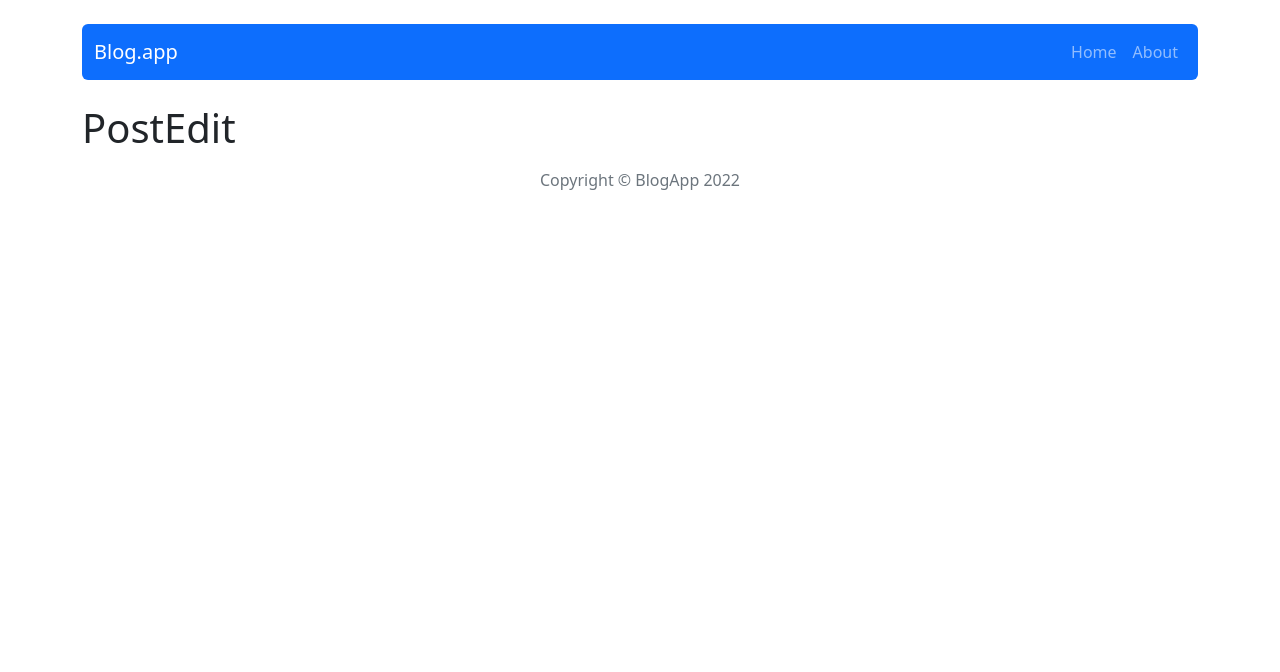
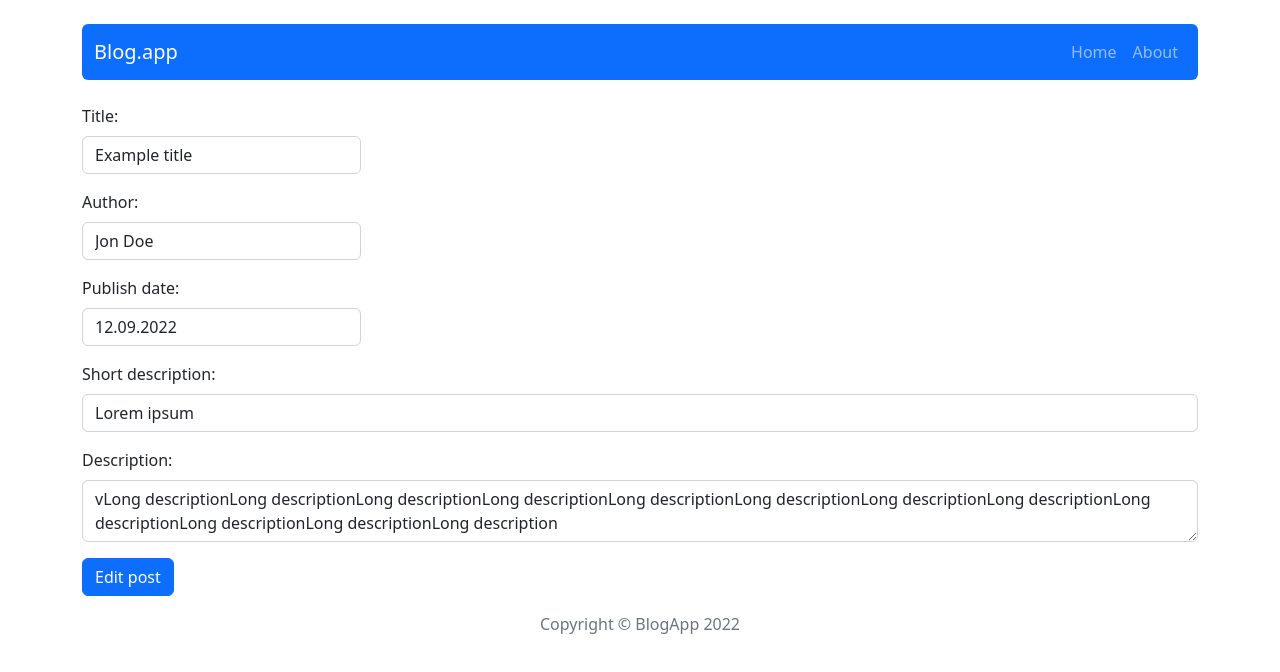
Before and after one commit to Erykov9/crud-app, a React (Create React App) app: page /post/edit/1 in a window 1280 px wide. Shown: the top 672 px of the page. Built offline with nearby package versions, Linux system fonts and the light colour scheme.

Commit message:
finished project

```diff
--- a/package.json
+++ b/package.json
@@ -7,6 +7,7 @@
     "@testing-library/react": "^13.4.0",
     "@testing-library/user-event": "^13.5.0",
     "bootstrap": "^5.2.1",
+    "proptypes": "^1.1.0",
     "react": "^18.2.0",
     "react-bootstrap": "^2.5.0",
     "react-dom": "^18.2.0",
--- a/src/components/features/AddPostForm.js
+++ b/src/components/features/AddPostForm.js
@@ -1,61 +1,19 @@
-import { Form, Button } from "react-bootstrap";
-import { useState } from "react";
+import PostForm from "./PostForm.js";
+import { useNavigate } from "react-router-dom";
 import { useDispatch } from "react-redux";
-import { addPost } from "../../redux/postsRedux";
-import shortid from "shortid";
-import { Navigate, useNavigate } from "react-router-dom";
+import { addPost } from "../../redux/postsRedux.js";
 
 const AddPostForm = () => {
-  const [title, setTitle] = useState('');
-  const [author, setAuthor] = useState('');
-  const [date, setDate] = useState('');
-  const [short, setShort] = useState('');
-  const [description, setDescription] = useState('');
+  const navigate = useNavigate();
   const dispatch = useDispatch();
-  const navigate = useNavigate();
 
-  const handleSubmit = (e) => {
-    e.preventDefault();
-    console.log(title, author, date, short, description)
-    dispatch(addPost({id: shortid(), title, author, publishDate: date, shortDescription: short, description }));
+  const handleSubmit = post => {
+    dispatch(addPost(post));
     navigate('/')
-  }
-
-
-
+  };
 
   return (
-    <div>
-       <Form onSubmit={handleSubmit}>
-      <Form.Group className="mb-3 col-3">
-        <Form.Label>Title:</Form.Label>
-        <Form.Control type="text" placeholder="Title" id="title" value={title} onChange={e => setTitle(e.target.value)}/>
-      </Form.Group>
-
-      <Form.Group className="mb-3 col-3">
-        <Form.Label>Author:</Form.Label>
-        <Form.Control type="text" placeholder="Author" id="author" value={author} onChange={e => setAuthor(e.target.value)}/>
-      </Form.Group>
-
-      <Form.Group className="mb-3 col-3">
-        <Form.Label>Publish date:</Form.Label>
-        <Form.Control type="text" placeholder="Ex. 12.11.1994" id="date" value={date} onChange={e => setDate(e.target.value)}/>
-      </Form.Group>
-
-      <Form.Group className="mb-3">
-        <Form.Label>Short description:</Form.Label>
-        <Form.Control type="text" placeholder="Short description" id="short" value={short} onChange={e => setShort(e.target.value)}/>
-      </Form.Group>
-
-      <Form.Group className="mb-3">
-        <Form.Label>Description:</Form.Label>
-        <Form.Control as="textarea" type="text" placeholder="Description" id="description" value={description} onChange={e => setDescription(e.target.value)}/>
-      </Form.Group>
-      <Button variant="primary" type="submit">
-        Submit
-      </Button>
-    </Form>
-    </div>
+    <PostForm action={handleSubmit} actionText='Add Post'></PostForm>
   )
 }
 
--- a/src/components/features/EditPostForm.js
+++ b/src/components/features/EditPostForm.js
@@ -0,0 +1,28 @@
+import PostForm from "./PostForm";
+import { useParams } from "react-router-dom";
+import { getPostById } from "../../redux/postsRedux";
+import { useSelector } from "react-redux";
+import { useDispatch } from "react-redux";
+import { useNavigate } from "react-router-dom";
+import { editPost } from "../../redux/postsRedux";
+
+const EditPostForm = () => {
+  const { id } = useParams();
+  const currentPost = useSelector(state => getPostById(state, id));
+  const dispatch = useDispatch();
+  const navigate = useNavigate();
+  console.log(currentPost.title)
+
+  const handleSubmit = post => {
+    dispatch(editPost({...post, id}))
+    navigate('/');
+  }
+
+  return (
+    <>
+      <PostForm action={handleSubmit} actionText='Edit post' title={currentPost.title} author={currentPost.author} publishDate={currentPost.publishDate} shortDescription={currentPost.shortDescription} description={currentPost.description}/>
+    </>
+  )
+}
+
+export default EditPostForm;
--- a/src/components/features/PostForm.js
+++ b/src/components/features/PostForm.js
@@ -1,5 +1,62 @@
-const PostForm = () => {
+import { Form } from "react-bootstrap";
+import { useState } from "react";
+import { useDispatch } from "react-redux";
+import { useNavigate } from "react-router-dom";
+import { Button } from "react-bootstrap";
+import { addPost } from "../../redux/postsRedux";
+import PropTypes from 'prop-types'
 
+const PostForm = ({action, actionText, ...props}) => {
+  const [title, setTitle] = useState(props.title || '');
+  const [author, setAuthor] = useState(props.author ||'');
+  const [date, setDate] = useState(props.publishDate || '');
+  const [short, setShort] = useState(props.shortDescription || '');
+  const [description, setDescription] = useState(props.description || '');
+
+  const handleSubmit = (e) => {
+    e.preventDefault();
+    action({ title, author, publishDate: date, shortDescription: short, description });
+  }
+
+  return (
+    <div>
+       <Form onSubmit={handleSubmit}>
+      <Form.Group className="mb-3 col-3">
+        <Form.Label>Title:</Form.Label>
+        <Form.Control type="text" placeholder="Title" id="title" value={title} onChange={e => setTitle(e.target.value)}/>
+      </Form.Group>
+
+      <Form.Group className="mb-3 col-3">
+        <Form.Label>Author:</Form.Label>
+        <Form.Control type="text" placeholder="Author" id="author" value={author} onChange={e => setAuthor(e.target.value)}/>
+      </Form.Group>
+
+      <Form.Group className="mb-3 col-3">
+        <Form.Label>Publish date:</Form.Label>
+        <Form.Control type="text" placeholder="Ex. 12.11.1994" id="date" value={date} onChange={e => setDate(e.target.value)}/>
+      </Form.Group>
+
+      <Form.Group className="mb-3">
+        <Form.Label>Short description:</Form.Label>
+        <Form.Control type="text" placeholder="Short description" id="short" value={short} onChange={e => setShort(e.target.value)}/>
+      </Form.Group>
+
+      <Form.Group className="mb-3">
+        <Form.Label>Description:</Form.Label>
+        <Form.Control as="textarea" type="text" placeholder="Description" id="description" value={description} onChange={e => setDescription(e.target.value)}/>
+      </Form.Group>
+      <Button variant="primary" type="submit">
+        {actionText}
+      </Button>
+    </Form>
+    </div>
+  )
+}
+
+PostForm.propTypes = {
+  action: PropTypes.func.isRequired,
+  actionText: PropTypes.string.isRequired,
+  props: PropTypes.object,
 }
 
 export default PostForm;
--- a/src/components/pages/Post/Post.js
+++ b/src/components/pages/Post/Post.js
@@ -26,6 +26,7 @@ const Post = () => {
     e.preventDefault();
     dispatch(deletePost(id));
   }
+
   if(!postIdData) return <Navigate to="/"/>
   return (
     <>
--- a/src/components/pages/PostEdit/PostEdit.js
+++ b/src/components/pages/PostEdit/PostEdit.js
@@ -1,7 +1,10 @@
+import EditPostForm from "../../features/EditPostForm";
+
 const PostEdit = () => {
+
   return (
     <>
-      <h1>PostEdit</h1>
+      <EditPostForm/>
     </>
   )
 }
--- a/src/redux/postsRedux.js
+++ b/src/redux/postsRedux.js
@@ -1,3 +1,4 @@
+import shortid from "shortid";
 
 
 //selectors
@@ -7,8 +8,11 @@ export const getPostById = ({ posts }, postId) => posts.find(post => post.id ===
 
 // actions
 const createActionName = actionName => `app/posts/${actionName}`;
-const DELETE = createActionName('DELETE')
-const ADD = createActionName('ADD')
+const DELETE = createActionName('DELETE');
+const ADD = createActionName('ADD');
+const EDIT = createActionName('EDIT');
+
+export const editPost = payload => ({type: 'EDIT', payload});
 export const deletePost = payload => ({type: 'DELETE', payload});
 export const addPost = payload => ({type: 'ADD', payload})
 
@@ -18,7 +22,9 @@ const postsReducer = (statePart = [], action) => {
     case 'DELETE':
       return statePart.filter(post => (post.id !== action.payload));
     case 'ADD':
-      return [...statePart, {...action.payload}]
+      return [...statePart, {...action.payload, id: shortid()}];
+    case 'EDIT':
+      return statePart.map(post => (post.id === action.payload.id ? { ...post, ...action.payload } : post));
     default:
       return statePart;
   };
```
Also changed, not shown: 1 other file (tests, documents, lock files or other folders).
